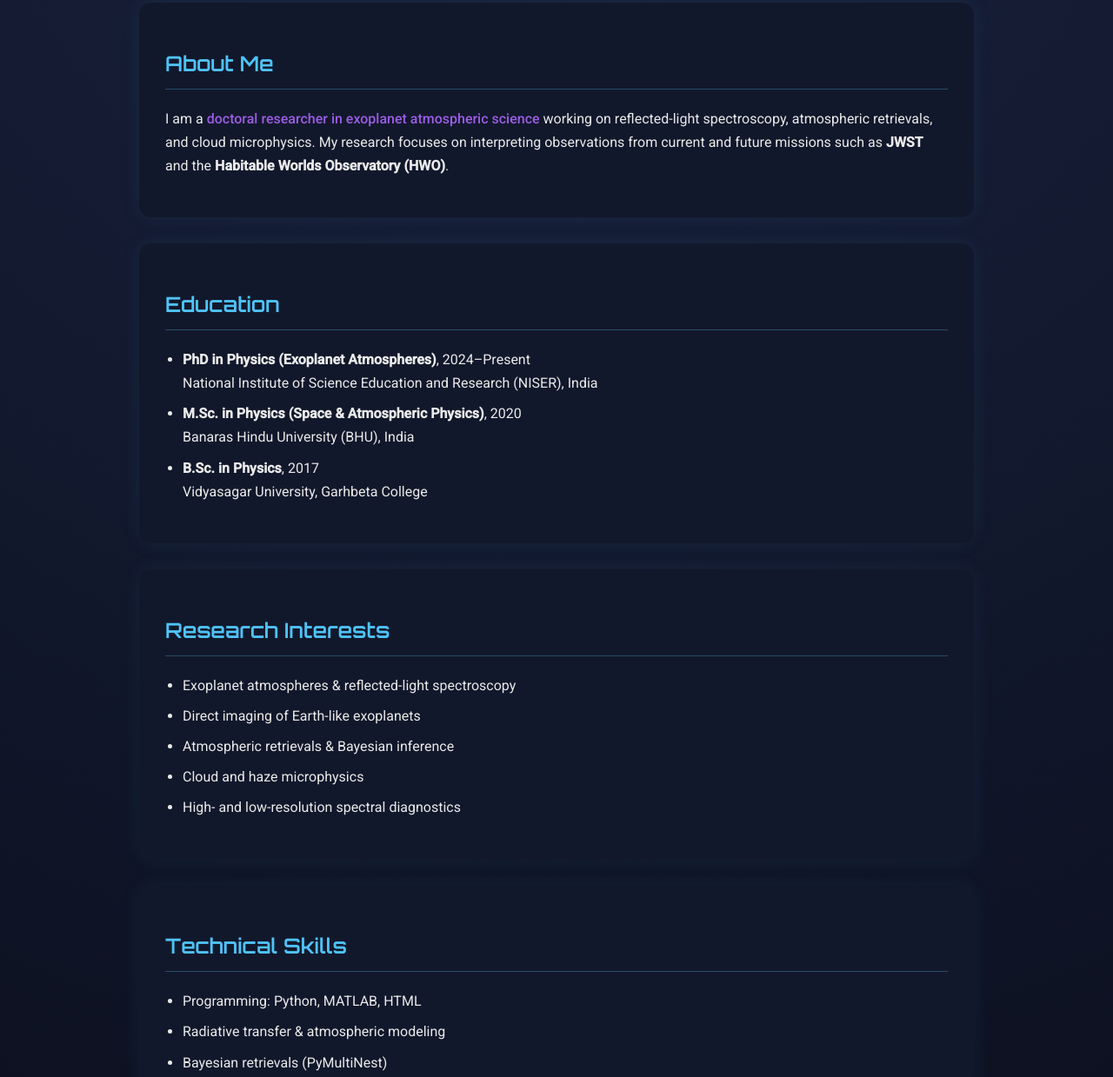
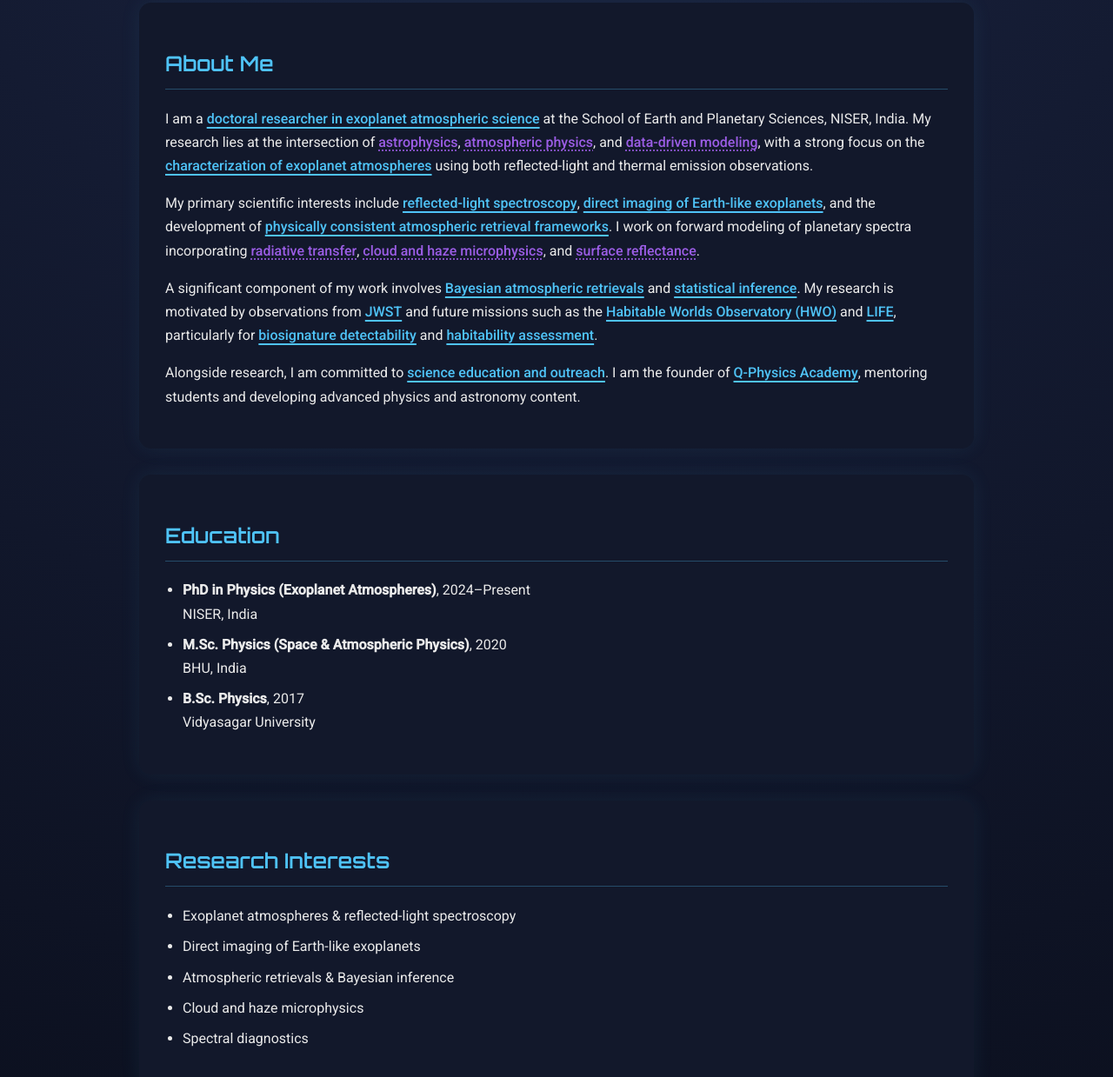
Before and after one commit to mithun1996-png/resume-, a plain HTML site: page index.html in a window 1280 px wide. Shown: the part 356-1595 px from the top of the page at 87% size. Drawn offline with Linux system fonts and the light colour scheme.

Commit message:
Add files via upload

```diff
--- a/index.html
+++ b/index.html
@@ -5,7 +5,7 @@
 <meta name="viewport" content="width=device-width, initial-scale=1.0">
 <title>Mithun Patra | Exoplanet Atmospheres</title>
 
-<!-- Google Font -->
+<!-- Google Fonts -->
 <link href="https://fonts.googleapis.com/css2?family=Orbitron:wght@400;600&family=Roboto:wght@300;400;500&display=swap" rel="stylesheet">
 
 <style>
@@ -19,6 +19,7 @@
 }
 
 *{box-sizing:border-box;}
+
 body{
   margin:0;
   font-family:Roboto, sans-serif;
@@ -27,6 +28,7 @@ body{
   line-height:1.7;
 }
 
+/* ---------- HEADER ---------- */
 header{
   text-align:center;
   padding:60px 20px;
@@ -60,6 +62,7 @@ nav a:hover{
   color:#ffffff;
 }
 
+/* ---------- MAIN ---------- */
 main{
   max-width:1000px;
   margin:auto;
@@ -89,8 +92,20 @@ li{
   margin-bottom:8px;
 }
 
-.highlight{
-  color:var(--accent2);
+/* ---------- TEXT HIGHLIGHTS ---------- */
+.emph{
+  color:#4fc3f7;
+  text-decoration: underline;
+  text-decoration-thickness: 2px;
+  text-underline-offset: 4px;
+  font-weight:500;
+}
+
+.emph2{
+  color:#9b5de5;
+  text-decoration: underline;
+  text-decoration-style: dotted;
+  text-underline-offset: 4px;
   font-weight:500;
 }
 
@@ -98,6 +113,7 @@ a{
   color:var(--accent);
 }
 
+/* ---------- FOOTER ---------- */
 footer{
   text-align:center;
   padding:20px;
@@ -127,23 +143,53 @@ footer{
 
 <section>
   <h2>About Me</h2>
+
   <p>
-    I am a <span class="highlight">doctoral researcher in exoplanet atmospheric science</span> working on
-    reflected-light spectroscopy, atmospheric retrievals, and cloud microphysics.
-    My research focuses on interpreting observations from current and future missions such as
-    <b>JWST</b> and the <b>Habitable Worlds Observatory (HWO)</b>.
+    I am a <span class="emph">doctoral researcher in exoplanet atmospheric science</span> at the
+    School of Earth and Planetary Sciences, NISER, India. My research lies at the intersection of
+    <span class="emph2">astrophysics</span>, <span class="emph2">atmospheric physics</span>, and
+    <span class="emph2">data-driven modeling</span>, with a strong focus on the
+    <span class="emph">characterization of exoplanet atmospheres</span> using both reflected-light
+    and thermal emission observations.
+  </p>
+
+  <p>
+    My primary scientific interests include
+    <span class="emph">reflected-light spectroscopy</span>,
+    <span class="emph">direct imaging of Earth-like exoplanets</span>, and the development of
+    <span class="emph">physically consistent atmospheric retrieval frameworks</span>.
+    I work on forward modeling of planetary spectra incorporating
+    <span class="emph2">radiative transfer</span>,
+    <span class="emph2">cloud and haze microphysics</span>, and
+    <span class="emph2">surface reflectance</span>.
+  </p>
+
+  <p>
+    A significant component of my work involves
+    <span class="emph">Bayesian atmospheric retrievals</span> and
+    <span class="emph">statistical inference</span>.
+    My research is motivated by observations from
+    <span class="emph">JWST</span> and future missions such as the
+    <span class="emph">Habitable Worlds Observatory (HWO)</span> and
+    <span class="emph">LIFE</span>, particularly for
+    <span class="emph">biosignature detectability</span> and
+    <span class="emph">habitability assessment</span>.
+  </p>
+
+  <p>
+    Alongside research, I am committed to
+    <span class="emph">science education and outreach</span>.
+    I am the founder of <span class="emph">Q-Physics Academy</span>, mentoring students and
+    developing advanced physics and astronomy content.
   </p>
 </section>
 
 <section id="education">
   <h2>Education</h2>
   <ul>
-    <li><b>PhD in Physics (Exoplanet Atmospheres)</b>, 2024–Present
-        <br>National Institute of Science Education and Research (NISER), India</li>
-    <li><b>M.Sc. in Physics (Space & Atmospheric Physics)</b>, 2020
-        <br>Banaras Hindu University (BHU), India</li>
-    <li><b>B.Sc. in Physics</b>, 2017
-        <br>Vidyasagar University, Garhbeta College</li>
+    <li><b>PhD in Physics (Exoplanet Atmospheres)</b>, 2024–Present<br>NISER, India</li>
+    <li><b>M.Sc. Physics (Space & Atmospheric Physics)</b>, 2020<br>BHU, India</li>
+    <li><b>B.Sc. Physics</b>, 2017<br>Vidyasagar University</li>
   </ul>
 </section>
 
@@ -154,18 +200,7 @@ footer{
     <li>Direct imaging of Earth-like exoplanets</li>
     <li>Atmospheric retrievals & Bayesian inference</li>
     <li>Cloud and haze microphysics</li>
-    <li>High- and low-resolution spectral diagnostics</li>
-  </ul>
-</section>
-
-<section>
-  <h2>Technical Skills</h2>
-  <ul>
-    <li>Programming: Python, MATLAB, HTML</li>
-    <li>Radiative transfer & atmospheric modeling</li>
-    <li>Bayesian retrievals (PyMultiNest)</li>
-    <li>Machine learning (Scikit-learn)</li>
-    <li>Scientific writing (LaTeX, ApJ style)</li>
+    <li>Spectral diagnostics</li>
   </ul>
 </section>
 
@@ -174,12 +209,11 @@ footer{
   <ul>
     <li>
       Deka, T., Majumdar, L., Basra Khan, T., Dewan, S., Ghosh, P., Das, D.,
-      <b>Patra, M.</b> (2025).
-      <i>NEXOTRANS: A Next-Generation Exoplanet Atmospheric Retrieval Framework
-      for Emission Spectroscopy — Atmospheric Characterization of WASP-69b
-      Using JWST NIRCam and MIRI Observations.</i>
-      <br>
-      <span class="highlight">Status:</span> Submitted to ApJ; <a href="https://arxiv.org/html/2510.27223v1" target="_blank">arXiv:2506.12345</a>
+      <b>Patra, M.</b> (2025).<br>
+      <i>NEXOTRANS: A Next-Generation Exoplanet Atmospheric Retrieval Framework for
+      Emission Spectroscopy — Atmospheric Characterization of WASP-69b Using JWST NIRCam and MIRI.</i><br>
+      <b>Status:</b> Submitted to ApJ |
+      <a href="https://arxiv.org/html/2510.27223v1" target="_blank">arXiv</a>
     </li>
   </ul>
 </section>
@@ -187,22 +221,19 @@ footer{
 <section id="academy">
   <h2>Q-Physics Academy</h2>
   <p>
-    Founder of <b>Q-Physics Academy</b>, an educational platform focused on physics, astronomy,
-    and competitive exam preparation (CSIR-NET, GATE, IIT-JAM).
+    Founder of <b>Q-Physics Academy</b>, an educational initiative for physics and astronomy
+    (CSIR-NET, GATE, IIT-JAM).
   </p>
   <p>
-    ▶️ YouTube:
-    <a href="https://www.youtube.com/@MITHUNPATRAQPhysicsAcademy" target="_blank">
-      Q-Physics Academy Channel
-    </a>
+    ▶️ <a href="https://www.youtube.com/@MITHUNPATRAQPhysicsAcademy" target="_blank">YouTube Channel</a>
   </p>
 </section>
 
 <section id="contact">
   <h2>Contact</h2>
   <p>
-    📧 Email: <a href="mailto:mithunp092@gmail.com">mithunp092@gmail.com</a><br>
-    🌐 Website: <a href="https://sites.google.com/niser.ac.in/mithun-patra/about" target="_blank">Google Site</a><br>
+    📧 <a href="mailto:mithunp092@gmail.com">mithunp092@gmail.com</a><br>
+    🌐 <a href="https://sites.google.com/niser.ac.in/mithun-patra/about" target="_blank">Google Site</a><br>
     🔗 ORCID: 0009-0002-4941-5218
   </p>
 </section>
```
